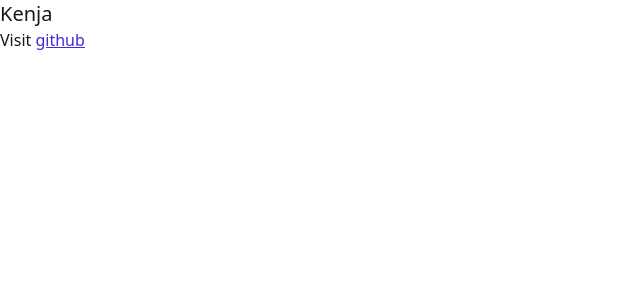
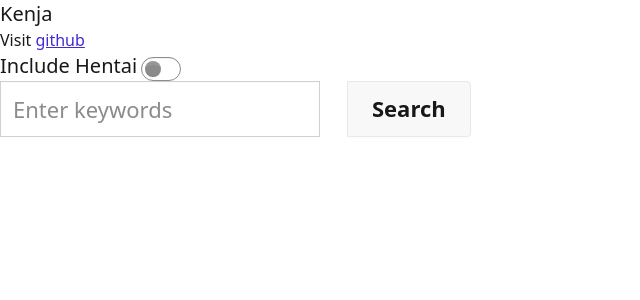
Before and after one commit to honehone12/kenja-web, a SvelteKit app: page / in a window 1280 px wide. Shown: the top 300 px of the page, without its empty margins (0-640 px from the left). Built offline with nearby package versions, Linux system fonts and the light colour scheme.

Commit message:
added search form

```diff
--- /dev/null
+++ b/src/lib/components/SearchInput.svelte
@@ -0,0 +1,38 @@
+<script>
+
+</script>
+
+<form method="get" action="search">
+    <div>
+        <label for="rating">
+            <span class="text-xl">Include Hentai</span>
+            <input
+                type="checkbox"
+                name="rating"
+                value="hentai"
+                id="rating"
+                class="toggle toggle-secondary"
+            />
+        </label>
+    </div>
+
+    <div class="join">
+        <label for="keyword" class="join">
+            <input
+                type="text"
+                name="keyword"
+                required
+                placeholder="Enter keywords"
+                id="keyword"
+                class="input input-xl"
+            >
+        </label>
+        <button
+            type="submit"
+            class="btn btn-xl join-item"
+        >
+            Search
+        </button>
+    </div>
+
+</form>
--- a/src/routes/+page.svelte
+++ b/src/routes/+page.svelte
@@ -1,4 +1,5 @@
 <script>
+    import SearchInput from "$lib/components/SearchInput.svelte";
 
 </script>
 
@@ -12,3 +13,5 @@
         github
     </a>
 </p>
+
+<SearchInput/>
--- a/svelte.config.js
+++ b/svelte.config.js
@@ -11,7 +11,7 @@ const config = {
 		adapter: adapter(),
 		csp: {
 			directives: {
-				'default-src': ['self']
+				'script-src': ['self']
 			}
 		}
 	}
```
